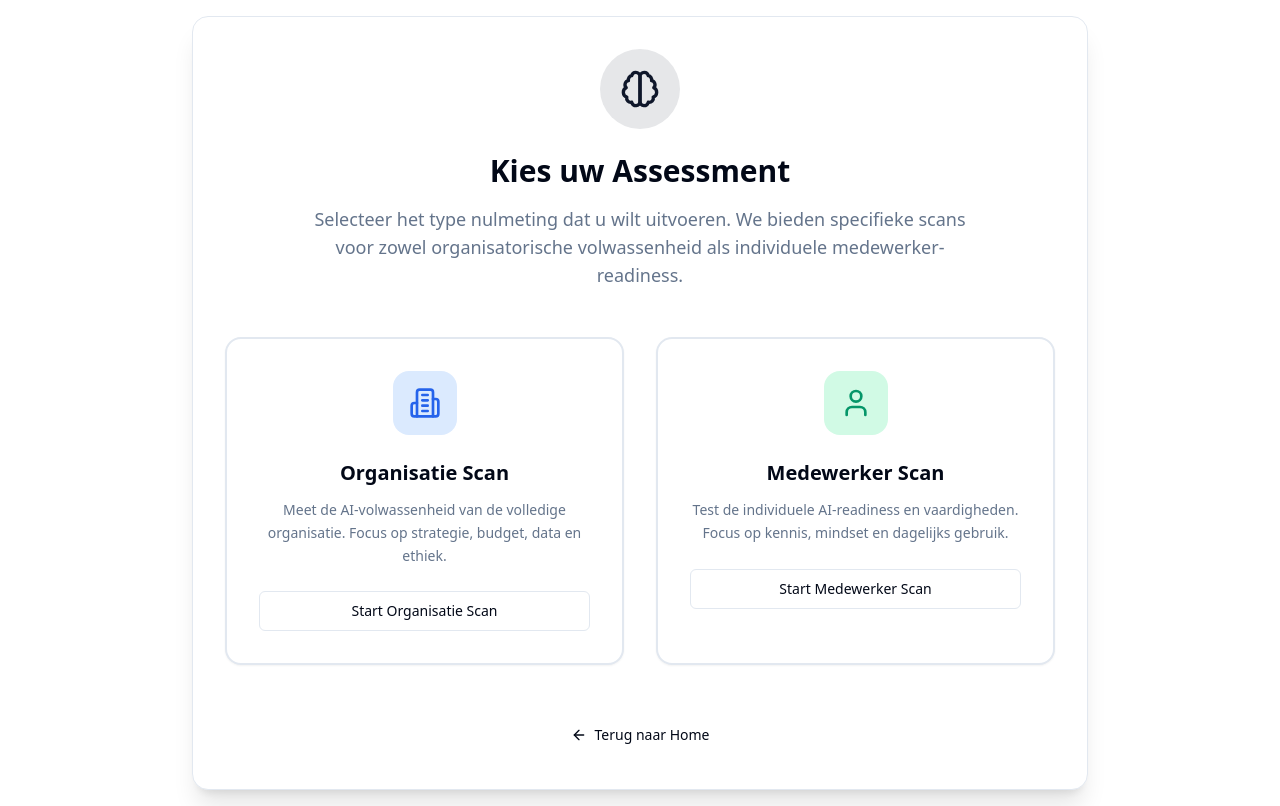
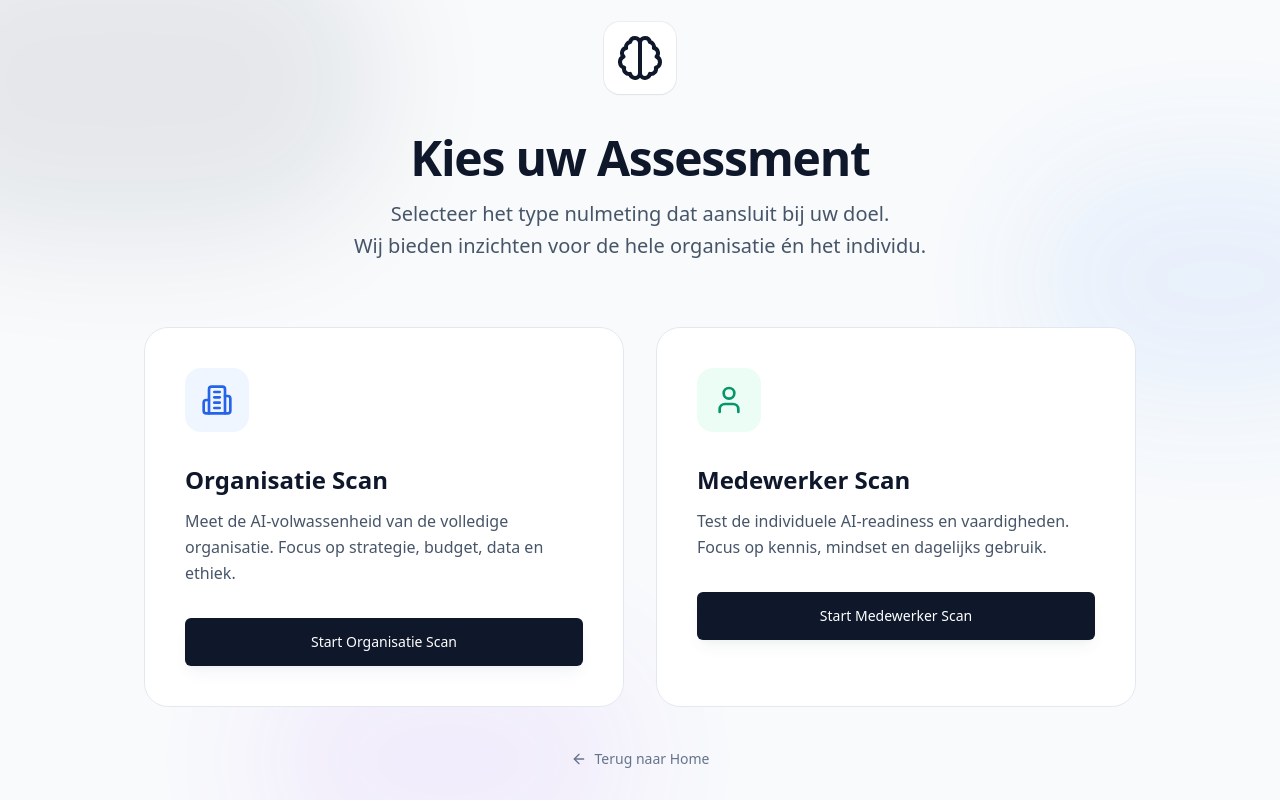
Before and after one commit to ThijsKeybets123/Ai-adoptie, a React (Vite) app: page /#/assessment in a window 1280 px wide. Built offline with nearby package versions, Linux system fonts and the light colour scheme.

Commit message:
Major visual overhaul for Assessment page with gradients and new card designs

```diff
--- a/src/Assessment.tsx
+++ b/src/Assessment.tsx
@@ -164,61 +164,90 @@ const Assessment = () => {
 	// 1. Choice Strategy
 	if (!started && !assessmentType) {
 		return (
-			<div className="min-h-screen bg-background flex flex-col items-center justify-center p-4">
-				<div className="max-w-4xl w-full bg-card border border-border rounded-2xl shadow-xl p-8 text-center animate-fade-in-up">
-					<div className="mb-6 flex justify-center">
-						<div className="h-20 w-20 bg-primary/10 rounded-full flex items-center justify-center">
-							<Brain className="h-10 w-10 text-primary" />
+			<div className="min-h-screen bg-slate-50 dark:bg-slate-950 flex flex-col items-center justify-center p-4 relative overflow-hidden">
+				{/* Decorative background elements */}
+				<div className="absolute top-0 left-0 w-full h-full overflow-hidden pointer-events-none">
+					<div className="absolute -top-[10%] -left-[10%] w-[40%] h-[40%] bg-primary/20 rounded-full blur-3xl opacity-30 animate-pulse" />
+					<div className="absolute top-[20%] -right-[10%] w-[30%] h-[30%] bg-blue-500/20 rounded-full blur-3xl opacity-30 animate-pulse delay-700" />
+					<div className="absolute -bottom-[10%] left-[20%] w-[30%] h-[30%] bg-purple-500/20 rounded-full blur-3xl opacity-30 animate-pulse delay-1000" />
 				</div>
+
+				<div className="max-w-5xl w-full relative z-10">
+					<div className="text-center mb-16 space-y-4">
+						<div className="inline-flex items-center justify-center p-3 bg-white dark:bg-slate-900 rounded-2xl shadow-sm mb-6 ring-1 ring-slate-900/5">
+							<Brain className="h-12 w-12 text-primary" />
 						</div>
-					<h1 className="text-3xl font-bold text-foreground mb-4">
+						<h1 className="text-4xl md:text-5xl font-extrabold tracking-tight text-slate-900 dark:text-white">
 							Kies uw Assessment
 						</h1>
-					<p className="text-lg text-muted-foreground mb-12 max-w-2xl mx-auto">
-						Selecteer het type nulmeting dat u wilt uitvoeren. We bieden specifieke scans voor zowel organisatorische volwassenheid als individuele medewerker-readiness.
+						<p className="text-xl text-slate-600 dark:text-slate-400 max-w-2xl mx-auto leading-relaxed">
+							Selecteer het type nulmeting dat aansluit bij uw doel. <br className="hidden md:block" /> Wij bieden inzichten voor de hele organisatie én het individu.
 						</p>
+					</div>
 
-					<div className="grid grid-cols-1 md:grid-cols-2 gap-8 mb-12">
+					<div className="grid grid-cols-1 md:grid-cols-2 gap-8 mb-12 px-4">
 						{/* Organization Option */}
 						<div
-							className="bg-card border-2 border-border hover:border-primary/50 hover:bg-accent/5 p-8 rounded-2xl cursor-pointer transition-all hover:-translate-y-1 shadow-sm hover:shadow-md flex flex-col items-center group"
+							className="group relative bg-white dark:bg-slate-900 border border-slate-200 dark:border-slate-800 p-8 md:p-10 rounded-3xl cursor-pointer hover:shadow-2xl transition-all duration-300 hover:-translate-y-2 overflow-hidden"
 							onClick={() => {
 								setAssessmentType('org');
 								setStarted(true);
 							}}
 						>
-							<div className="h-16 w-16 bg-blue-100 dark:bg-blue-900/30 rounded-2xl flex items-center justify-center mb-6 text-blue-600 dark:text-blue-400 group-hover:scale-110 transition-transform">
+							<div className="absolute top-0 left-0 w-full h-1 bg-gradient-to-r from-blue-500 to-cyan-500 transform origin-left scale-x-0 group-hover:scale-x-100 transition-transform duration-300" />
+
+							<div className="flex items-start justify-between mb-8">
+								<div className="h-16 w-16 bg-blue-50 dark:bg-blue-900/20 rounded-2xl flex items-center justify-center text-blue-600 dark:text-blue-400 group-hover:scale-110 transition-transform duration-300">
 									<Building2 className="h-8 w-8" />
 								</div>
-							<h3 className="text-xl font-bold mb-3">Organisatie Scan</h3>
-							<p className="text-muted-foreground text-sm leading-relaxed">
+								<div className="p-2 bg-slate-50 dark:bg-slate-800 rounded-full opacity-0 group-hover:opacity-100 transition-opacity -mr-2 -mt-2">
+									<ChevronRight className="h-5 w-5 text-slate-400" />
+								</div>
+							</div>
+
+							<h3 className="text-2xl font-bold mb-3 text-slate-900 dark:text-white group-hover:text-blue-600 transition-colors">Organisatie Scan</h3>
+							<p className="text-slate-600 dark:text-slate-400 mb-8 leading-relaxed">
 								Meet de AI-volwassenheid van de volledige organisatie. Focus op strategie, budget, data en ethiek.
 							</p>
-							<Button className="mt-6 w-full" variant="outline">Start Organisatie Scan</Button>
+							<Button className="w-full bg-slate-900 text-white hover:bg-blue-600 transition-colors h-12 text-lg font-medium shadow-lg shadow-blue-900/5">
+								Start Organisatie Scan
+							</Button>
 						</div>
 
 						{/* Employee Option */}
 						<div
-							className="bg-card border-2 border-border hover:border-primary/50 hover:bg-accent/5 p-8 rounded-2xl cursor-pointer transition-all hover:-translate-y-1 shadow-sm hover:shadow-md flex flex-col items-center group"
+							className="group relative bg-white dark:bg-slate-900 border border-slate-200 dark:border-slate-800 p-8 md:p-10 rounded-3xl cursor-pointer hover:shadow-2xl transition-all duration-300 hover:-translate-y-2 overflow-hidden"
 							onClick={() => {
 								setAssessmentType('employee');
 								setStarted(true);
 							}}
 						>
-							<div className="h-16 w-16 bg-emerald-100 dark:bg-emerald-900/30 rounded-2xl flex items-center justify-center mb-6 text-emerald-600 dark:text-emerald-400 group-hover:scale-110 transition-transform">
+							<div className="absolute top-0 left-0 w-full h-1 bg-gradient-to-r from-emerald-500 to-teal-500 transform origin-left scale-x-0 group-hover:scale-x-100 transition-transform duration-300" />
+
+							<div className="flex items-start justify-between mb-8">
+								<div className="h-16 w-16 bg-emerald-50 dark:bg-emerald-900/20 rounded-2xl flex items-center justify-center text-emerald-600 dark:text-emerald-400 group-hover:scale-110 transition-transform duration-300">
 									<User className="h-8 w-8" />
 								</div>
-							<h3 className="text-xl font-bold mb-3">Medewerker Scan</h3>
-							<p className="text-muted-foreground text-sm leading-relaxed">
-								Test de individuele AI-readiness en vaardigheden. Focus op kennis, mindset en dagelijks gebruik.
-							</p>
-							<Button className="mt-6 w-full" variant="outline">Start Medewerker Scan</Button>
+								<div className="p-2 bg-slate-50 dark:bg-slate-800 rounded-full opacity-0 group-hover:opacity-100 transition-opacity -mr-2 -mt-2">
+									<ChevronRight className="h-5 w-5 text-slate-400" />
 								</div>
 							</div>
 
-					<Button onClick={() => navigate("/")} variant="ghost" size="lg">
+							<h3 className="text-2xl font-bold mb-3 text-slate-900 dark:text-white group-hover:text-emerald-600 transition-colors">Medewerker Scan</h3>
+							<p className="text-slate-600 dark:text-slate-400 mb-8 leading-relaxed">
+								Test de individuele AI-readiness en vaardigheden. Focus op kennis, mindset en dagelijks gebruik.
+							</p>
+							<Button className="w-full bg-slate-900 text-white hover:bg-emerald-600 transition-colors h-12 text-lg font-medium shadow-lg shadow-emerald-900/5">
+								Start Medewerker Scan
+							</Button>
+						</div>
+					</div>
+
+					<div className="flex justify-center">
+						<Button onClick={() => navigate("/")} variant="ghost" className="text-slate-500 hover:text-slate-900 hover:bg-transparent -mt-4">
 							<ArrowLeft className="mr-2 h-4 w-4" /> Terug naar Home
 						</Button>
+					</div>
 				</div>
 			</div>
 		);
@@ -266,43 +295,54 @@ const Assessment = () => {
 		const level = getMaturityLevel(score);
 
 		return (
-			<div className="min-h-screen bg-background flex flex-col items-center justify-center p-4">
-				<div className="max-w-2xl w-full bg-card border border-border rounded-2xl shadow-xl p-8 text-center animate-fade-in-up">
-					<div className="mb-6 flex justify-center">
-						<div className="h-20 w-20 bg-primary/10 rounded-full flex items-center justify-center">
-							<BarChart3 className="h-10 w-10 text-primary" />
+			<div className="min-h-screen bg-slate-50 dark:bg-slate-950 flex flex-col items-center justify-center p-4 relative overflow-hidden">
+				{/* Decorative background elements */}
+				<div className="absolute top-0 left-0 w-full h-full overflow-hidden pointer-events-none">
+					<div className="absolute top-[10%] left-[30%] w-[40%] h-[40%] bg-primary/10 rounded-full blur-3xl opacity-30 animate-pulse" />
 				</div>
-					</div>
-					<h1 className="text-3xl font-bold text-foreground mb-2">
-						Resultaat Nulmeting
-					</h1>
-					<p className="text-muted-foreground mb-8">
-						Hier is uw AI-volwassenheidsscore op basis van uw antwoorden.
-					</p>
 
-					<div className="mb-8">
-						<div className="text-5xl font-bold text-primary mb-2">{score}%</div>
-						<div className="text-xl font-medium text-foreground">
-							Niveau: {level}
+				<div className="max-w-3xl w-full bg-white dark:bg-slate-900 border border-slate-200 dark:border-slate-800 rounded-[2.5rem] shadow-2xl shadow-slate-200/50 dark:shadow-slate-950/50 p-12 md:p-16 text-center animate-fade-in-up relative z-10">
+					<div className="mb-8 flex justify-center">
+						<div className="h-24 w-24 bg-gradient-to-tr from-primary to-blue-600 rounded-3xl flex items-center justify-center shadow-lg shadow-blue-500/30 transform rotate-3">
+							<BarChart3 className="h-12 w-12 text-white" />
 						</div>
 					</div>
 
-					<div className="bg-muted/50 rounded-lg p-6 mb-8 text-left">
-						<h3 className="font-semibold mb-2">Advies voor {level}:</h3>
-						<p className="text-sm text-muted-foreground">
+					<h1 className="text-4xl md:text-5xl font-extrabold text-slate-900 dark:text-white mb-6 tracking-tight">
+						Resultaat Nulmeting
+					</h1>
+					<p className="text-xl text-slate-600 dark:text-slate-400 mb-12 leading-relaxed max-w-2xl mx-auto">
+						Uw organisatie scoort <strong className="text-slate-900 dark:text-white">{score}%</strong> op de AI-volwassenheidsschaal.
+						<br />Dit plaatst u in de categorie:
+					</p>
+
+					<div className="mb-12 relative inline-block">
+						<div className="absolute inset-0 bg-blue-500/20 blur-xl rounded-full"></div>
+						<div className="relative text-6xl md:text-7xl font-black bg-gradient-to-r from-blue-600 to-cyan-500 bg-clip-text text-transparent pb-4">
+							{level}
+						</div>
+					</div>
+
+					<div className="bg-slate-50 dark:bg-slate-950/50 rounded-2xl p-8 md:p-10 mb-12 text-left border border-slate-100 dark:border-slate-800 relative overflow-hidden">
+						<div className="absolute top-0 left-0 w-1 h-full bg-gradient-to-b from-blue-500 to-cyan-500"></div>
+						<h3 className="text-xl font-bold mb-4 text-slate-900 dark:text-white flex items-center gap-2">
+							<Brain className="h-5 w-5 text-blue-500" />
+							Strategisch Advies:
+						</h3>
+						<p className="text-lg text-slate-600 dark:text-slate-400 leading-relaxed">
 							{level === "Beginner" &&
-								"Focus op het creëren van bewustzijn en het identificeren van de eerste eenvoudige use cases. Start met educatie."}
+								"Focus op het creëren van bewustzijn en het identificeren van de eerste eenvoudige use cases. Start met educatie en inspiratiesessies."}
 							{level === "Explorer" &&
-								"Begin met gestructureerde experimenten (pilots) en werk aan een basis datastrategie. Zoek interne ambassadeurs."}
+								"Begin met gestructureerde experimenten (pilots) en werk aan een basis datastrategie. Zoek interne ambassadeurs die de kar kunnen trekken."}
 							{level === "Adopter" &&
-								"Schaal succesvolle pilots op naar productie. Formaliseer governance en investeer in geavanceerde training."}
+								"Schaal succesvolle pilots op naar productie. Formaliseer governance, richtlijnen en investeer in geavanceerde training voor specifieke rollen."}
 							{level === "Leader" &&
-								"Blijf innoveren en zoek naar disruptieve mogelijkheden. Deel kennis en fungeer als voorbeeld in de industrie."}
+								"Blijf innoveren en zoek naar disruptieve mogelijkheden. Deel kennis, optimaliseer processen volledig met AI en fungeer als voorbeeld in de industrie."}
 						</p>
 					</div>
 
-					<div className="flex gap-4 justify-center">
-						<Button onClick={() => navigate("/")} variant="outline">
+					<div className="flex flex-col sm:flex-row gap-4 justify-center">
+						<Button onClick={() => navigate("/")} variant="outline" size="lg" className="h-14 px-8 text-lg rounded-xl border-2 hover:bg-slate-50 dark:hover:bg-slate-800">
 							Terug naar Dashboard
 						</Button>
 						<Button
@@ -313,6 +353,8 @@ const Assessment = () => {
 								setStarted(false);
 								setAssessmentType(null); // Return to choice
 							}}
+							size="lg"
+							className="h-14 px-8 text-lg rounded-xl bg-slate-900 hover:bg-slate-800 text-white shadow-lg shadow-slate-900/10"
 						>
 							Volgend Assessment
 						</Button>
@@ -324,50 +366,47 @@ const Assessment = () => {
 
 	// 4. Org Scan Questions (Default when started && assessmentType == 'org' && !showResult)
 	return (
-		<div className="min-h-screen bg-background flex flex-col">
-			<div className="p-4 border-b border-border">
-				<div className="container mx-auto flex items-center justify-between">
-					<div className="flex items-center">
+		<div className="min-h-screen bg-slate-50 dark:bg-slate-950 flex flex-col transition-colors duration-500">
+			{/* Header */}
+			<div className="bg-white/80 dark:bg-slate-900/80 backdrop-blur-md border-b border-slate-200 dark:border-slate-800 sticky top-0 z-50">
+				<div className="container mx-auto px-4 h-16 flex items-center justify-between">
+					<div className="flex items-center gap-4">
 						<Button
 							variant="ghost"
 							onClick={() => {
 								setStarted(false);
 								setAssessmentType(null);
 							}}
-							className="gap-2"
+							className="gap-2 text-slate-600 hover:text-slate-900 hover:bg-slate-100 dark:text-slate-400 dark:hover:text-white"
 						>
 							<ArrowLeft className="h-4 w-4" />
-							Terug
+							<span className="hidden sm:inline">Terug</span>
 						</Button>
-						<span className="ml-4 font-semibold text-foreground">
-							AI Nulmeting
+						<div className="h-6 w-px bg-slate-200 dark:bg-slate-700 mx-2 hidden sm:block"></div>
+						<div className="flex items-center gap-3">
+							<span className="flex h-8 w-8 items-center justify-center rounded-lg bg-primary/10 text-primary">
+								<Building2 className="h-4 w-4" />
+							</span>
+							<span className="font-bold text-slate-900 dark:text-white">
+								Organisatie Scan
 							</span>
 						</div>
+					</div>
 					<Button
-						variant="outline"
+						variant="ghost"
 						size="sm"
 						onClick={() => navigate("/")}
-						className="gap-2"
+						className="gap-2 text-slate-600 hover:text-primary hover:bg-primary/5"
 					>
 						<Home className="h-4 w-4" />
-						Home
+						<span className="hidden sm:inline">Home</span>
 					</Button>
 				</div>
-			</div>
 
-			<div className="flex-1 container mx-auto p-4 max-w-3xl flex flex-col justify-center">
-				<div className="mb-8">
-					<div className="flex justify-between text-sm text-muted-foreground mb-2">
-						<span>
-							Vraag {currentQuestion + 1} van {questions.length}
-						</span>
-						<span>
-							{Math.round(((currentQuestion + 1) / questions.length) * 100)}%
-						</span>
-					</div>
-					<div className="h-2 w-full bg-secondary rounded-full overflow-hidden">
+				{/* Slim progress line at very top of content */}
+				<div className="h-1 w-full bg-slate-100 dark:bg-slate-800">
 					<div
-							className="h-full bg-primary transition-all duration-300 ease-out"
+						className="h-full bg-primary transition-all duration-700 ease-in-out"
 						style={{
 							width: `${((currentQuestion + 1) / questions.length) * 100}%`,
 						}}
@@ -375,66 +414,100 @@ const Assessment = () => {
 				</div>
 			</div>
 
-				<div className="bg-card border border-border rounded-2xl shadow-lg p-6 md:p-10 animate-fade-in">
-					<div className="mb-6">
-						<span className="inline-block px-3 py-1 rounded-full bg-primary/10 text-primary text-sm font-medium mb-3">
+			<div className="flex-1 container mx-auto p-4 max-w-4xl flex flex-col justify-center py-12 md:py-20">
+				<div className="mb-8 md:mb-12">
+					<div className="flex items-end justify-between mb-4">
+						<div className="space-y-1">
+							<span className="text-sm font-semibold tracking-wider text-primary uppercase">
 								Vraag {currentQuestion + 1}
 							</span>
-						<h2 className="text-2xl md:text-3xl font-bold text-foreground leading-tight">
+							<h2 className="text-sm text-slate-500 font-medium">
+								Van de {questions.length}
+							</h2>
+						</div>
+						<span className="text-4xl font-black text-slate-200 dark:text-slate-800 tabular-nums leading-none">
+							0{currentQuestion + 1}
+						</span>
+					</div>
+				</div>
+
+				<div className="bg-white dark:bg-slate-900 rounded-[2rem] shadow-xl shadow-slate-200/50 dark:shadow-slate-950/50 border border-slate-100 dark:border-slate-800 p-8 md:p-12 animate-fade-in relative overflow-hidden">
+					{/* Decorative subtle background inside card */}
+					<div className="absolute top-0 right-0 w-64 h-64 bg-slate-50 dark:bg-slate-800/50 rounded-bl-full -mr-16 -mt-16 -z-0 pointer-events-none transition-colors duration-500"></div>
+
+					<div className="mb-10 relative z-10">
+						<h2 className="text-2xl md:text-3xl font-bold text-slate-900 dark:text-white leading-snug">
 							{questions[currentQuestion].question}
 						</h2>
 					</div>
 
-					<div className="space-y-3">
-						{questions[currentQuestion].options.map((option, index) => (
-							<div
+					<div className="grid grid-cols-1 gap-4 relative z-10">
+						{questions[currentQuestion].options.map((option, index) => {
+							const isSelected = answers[currentQuestion] === index;
+
+							return (
+								<button
 									key={index}
 									onClick={() => handleOptionSelect(index)}
 									className={`
-                  group p-4 md:p-5 rounded-xl border-2 cursor-pointer transition-all duration-200 flex items-center gap-4
-                  ${answers[currentQuestion] === index
-										? "border-primary bg-primary/5 shadow-sm"
-										: "border-border hover:border-primary/50 hover:bg-accent hover:shadow-sm"
+                                    group w-full text-left p-6 rounded-2xl border-2 transition-all duration-300 relative overflow-hidden
+                                    ${isSelected
+											? "border-primary bg-primary/5 shadow-md shadow-primary/10"
+											: "border-slate-100 dark:border-slate-800 hover:border-blue-300 dark:hover:border-slate-600 hover:bg-slate-50 dark:hover:bg-slate-800"
 										}
                                 `}
 								>
+									<div className="flex items-center gap-6">
 										<div
 											className={`
-                  flex-shrink-0 h-8 w-8 rounded-full border-2 flex items-center justify-center text-sm font-semibold transition-colors
-                  ${answers[currentQuestion] === index
-											? "border-primary bg-primary text-primary-foreground"
-											: "border-muted-foreground/30 text-muted-foreground group-hover:border-primary/50 group-hover:text-primary"
+                                        flex-shrink-0 h-10 w-10 rounded-xl border flex items-center justify-center text-sm font-bold transition-all duration-300
+                                        ${isSelected
+													? "border-primary bg-primary text-white scale-110 shadow-lg shadow-primary/20"
+													: "border-slate-200 dark:border-slate-700 text-slate-400 bg-white dark:bg-slate-950 group-hover:border-blue-300 group-hover:text-blue-500"
 												}
                                         `}
 										>
 											{String.fromCharCode(65 + index)}
 										</div>
+
 										<span
-									className={`font-medium flex-1 ${answers[currentQuestion] === index
-										? "text-primary"
-										: "text-foreground"
+											className={`font-medium text-lg flex-1 transition-colors duration-300 ${isSelected
+												? "text-primary font-semibold"
+												: "text-slate-700 dark:text-slate-300 group-hover:text-slate-900 dark:group-hover:text-white"
 												}`}
 										>
 											{option}
 										</span>
-								{answers[currentQuestion] === index && (
-									<CheckCircle2 className="h-6 w-6 text-primary animate-in zoom-in duration-200" />
-								)}
+
+										<div className={`w-6 h-6 rounded-full border-2 flex items-center justify-center transition-all duration-300 ${isSelected ? 'border-primary' : 'border-slate-200 dark:border-slate-700 group-hover:border-blue-300'}`}>
+											<div className={`w-3 h-3 rounded-full bg-primary transition-transform duration-300 ${isSelected ? 'scale-100' : 'scale-0'}`} />
 										</div>
-						))}
+									</div>
+								</button>
+							)
+						})}
 					</div>
 
-					<div className="mt-8 flex justify-end">
+					<div className="mt-12 flex justify-end items-center gap-4 relative z-10">
+						{currentQuestion > 0 && (
+							<Button
+								variant="ghost"
+								onClick={() => setCurrentQuestion(prev => prev - 1)}
+								className="text-slate-500 hover:text-slate-900"
+							>
+								Vorige
+							</Button>
+						)}
 						<Button
 							onClick={handleNext}
 							disabled={answers[currentQuestion] === -1}
-							className="gap-2"
+							className="gap-2 px-8 h-12 text-lg rounded-xl shadow-lg shadow-primary/20 hover:shadow-primary/30 transition-all hover:scale-105 active:scale-95"
 							size="lg"
 						>
 							{currentQuestion === questions.length - 1
 								? "Afronden"
-								: "Volgende"}
-							<ChevronRight className="h-4 w-4" />
+								: "Volgende Vraag"}
+							<ChevronRight className="h-5 w-5" />
 						</Button>
 					</div>
 				</div>
```
Lines whose indentation alone changed are shown as unchanged.
